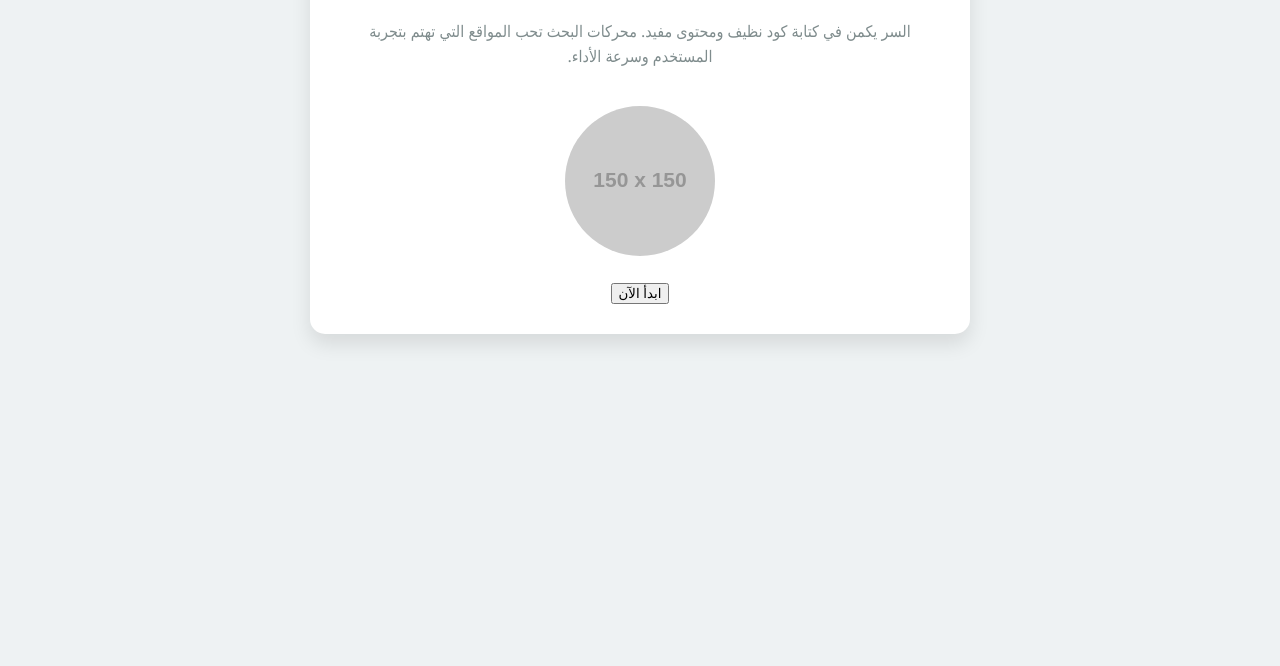
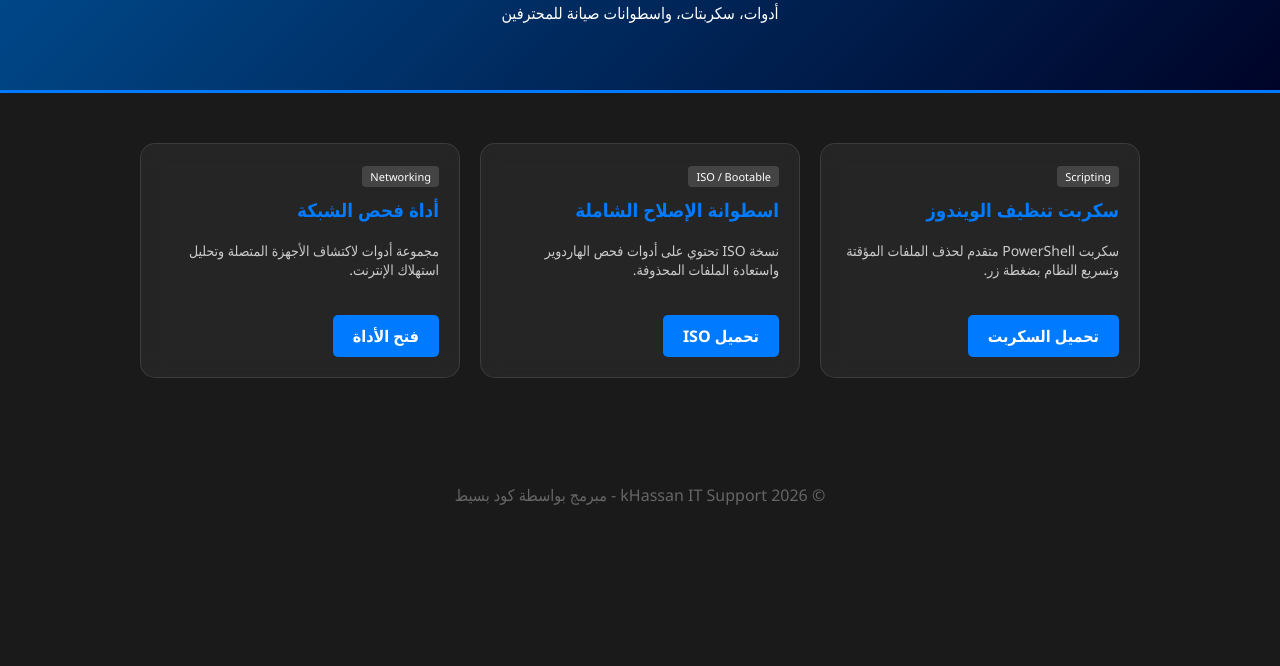
Before and after one commit to kHassanArduino/my-first-webseite, a plain HTML site: page index.html in a window 1280 px wide. Shown: the part 134-800 px from the top of the page. Drawn offline with Linux system fonts and the light colour scheme.

Commit message:
Update index.html

```diff
--- a/index.html
+++ b/index.html
@@ -2,32 +2,108 @@
 <html lang="ar" dir="rtl">
 <head>
     <meta charset="UTF-8">
-    <meta name="description" content="تعلم أساسيات الـ HTML و الـ SEO وكيفية بناء أول صفحة ويب احترافية بسهولة.">
-    <meta name="keywords" content="تعلم HTML, سيو, SEO, برمجة للمبتدئين, تصميم مواقع">
     <meta name="viewport" content="width=device-width, initial-scale=1.0">
-
-    <title>دليل المبتدئين لتعلم HTML و SEO | صفحتي التعليمية</title>
-
+    <title>IT Support Hub | مركز الدعم التقني</title>
     <style>
-        body { font-family: 'Segoe UI', Tahoma, Geneva, Verdana, sans-serif; background-color: #eef2f3; text-align: center; padding: 20px; }
-        article { background: white; max-width: 600px; margin: auto; padding: 30px; border-radius: 15px; box-shadow: 0 10px 20px rgba(0,0,0,0.1); }
-        h1 { color: #2c3e50; font-size: 24px; }
-        p { color: #7f8c8d; line-height: 1.6; }
-        .tag-info { font-size: 12px; color: #3498db; font-weight: bold; }
+        :root {
+            --primary: #007bff;
+            --dark: #1a1a1a;
+            --light: #f4f7f6;
+        }
+        body {
+            font-family: 'Segoe UI', Tahoma, Geneva, Verdana, sans-serif;
+            background-color: var(--dark);
+            color: white;
+            margin: 0;
+            padding: 0;
+        }
+        header {
+            background: linear-gradient(135deg, #004e92, #000428);
+            padding: 50px 20px;
+            text-align: center;
+            border-bottom: 3px solid var(--primary);
+        }
+        .container {
+            max-width: 1000px;
+            margin: auto;
+            padding: 20px;
+        }
+        .grid {
+            display: grid;
+            grid-template-columns: repeat(auto-fit, minmax(300px, 1fr));
+            gap: 20px;
+            margin-top: 30px;
+        }
+        .card {
+            background: rgba(255, 255, 255, 0.05);
+            border: 1px solid rgba(255, 255, 255, 0.1);
+            padding: 20px;
+            border-radius: 15px;
+            transition: 0.3s;
+            backdrop-filter: blur(10px);
+        }
+        .card:hover {
+            transform: translateY(-10px);
+            border-color: var(--primary);
+            background: rgba(255, 255, 255, 0.1);
+        }
+        .card h3 { color: var(--primary); margin-top: 0; }
+        .card p { font-size: 14px; color: #ccc; min-height: 50px; }
+        .btn {
+            display: inline-block;
+            background: var(--primary);
+            color: white;
+            padding: 10px 20px;
+            text-decoration: none;
+            border-radius: 5px;
+            font-weight: bold;
+            margin-top: 10px;
+        }
+        .badge {
+            background: #444;
+            padding: 3px 8px;
+            border-radius: 4px;
+            font-size: 11px;
+            margin-bottom: 10px;
+            display: inline-block;
+        }
     </style>
 </head>
 <body>
 
-    <article>
-        <span class="tag-info">الدرس الأول</span>
-        <h1>كيف تصبح خبيراً في الـ SEO؟ 🚀</h1>
-        <p>السر يكمن في كتابة كود نظيف ومحتوى مفيد. محركات البحث تحب المواقع التي تهتم بتجربة المستخدم وسرعة الأداء.</p>
+<header>
+    <h1>مركز الدعم التقني 🛠️</h1>
+    <p>أدوات، سكربتات، واسطوانات صيانة للمحترفين</p>
+</header>
 
-        <img src="https://via.placeholder.com/150" alt="شعار تعلم البرمجة" style="border-radius: 50%; margin: 20px 0;">
+<div class="container">
+    <div class="grid">
+        <div class="card">
+            <span class="badge">Scripting</span>
+            <h3>سكربت تنظيف الويندوز</h3>
+            <p>سكربت PowerShell متقدم لحذف الملفات المؤقتة وتسريع النظام بضغطة زر.</p>
+            <a href="#" class="btn">تحميل السكربت</a>
+        </div>
 
-        <br>
-        <button onclick="alert('بالتوفيق في رحلتك البرمجية!')">ابدأ الآن</button>
-    </article>
+        <div class="card">
+            <span class="badge">ISO / Bootable</span>
+            <h3>اسطوانة الإصلاح الشاملة</h3>
+            <p>نسخة ISO تحتوي على أدوات فحص الهاردوير واستعادة الملفات المحذوفة.</p>
+            <a href="#" class="btn">تحميل ISO</a>
+        </div>
+
+        <div class="card">
+            <span class="badge">Networking</span>
+            <h3>أداة فحص الشبكة</h3>
+            <p>مجموعة أدوات لاكتشاف الأجهزة المتصلة وتحليل استهلاك الإنترنت.</p>
+            <a href="#" class="btn">فتح الأداة</a>
+        </div>
+    </div>
+</div>
+
+<footer style="text-align: center; margin-top: 50px; padding: 20px; color: #666;">
+    <p>© 2026 kHassan IT Support - مبرمج بواسطة كود بسيط</p>
+</footer>
 
 </body>
 </html>
```
